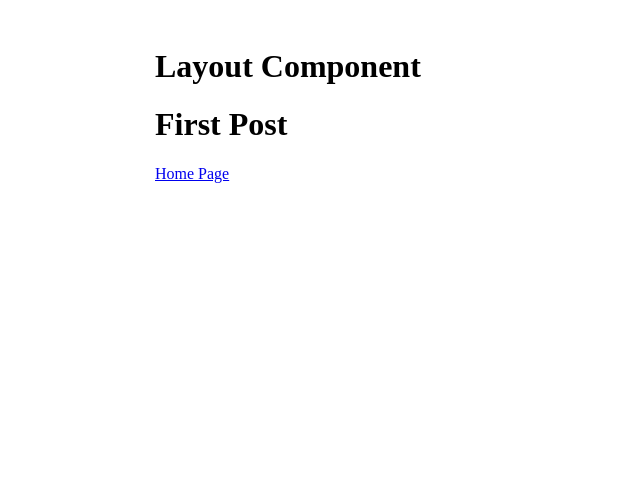
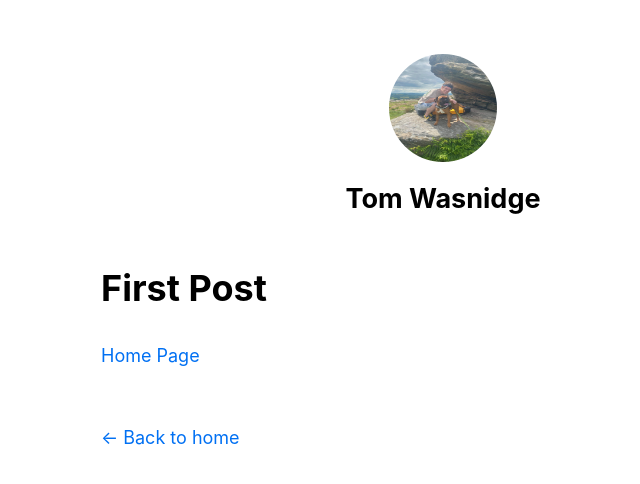
Before and after one commit to wozza0212/AnotherNextProject, a Next.js app: page /posts/new-post in a window 1280 px wide. Shown: the top 484 px of the page, without its empty margins (197-837 px from the left). Built offline with nearby package versions, Linux system fonts and the light colour scheme.

Commit message:
added global styles

```diff
--- a/components/layout.js
+++ b/components/layout.js
@@ -1,11 +1,70 @@
  import styles from './layout.module.css'
+ import Head from 'next/head';
+ import Link from 'next/link';
+ import Image from 'next/image';
+ import utilStyles from '../styles/utils.module.css';
 
- const Layout = ({children}) => {
+ const name = 'Tom Wasnidge';
+export const siteTitle = 'Next.js Sample Website';
+
+ const Layout = ({children, home}) => {
     return (
         <div className={styles.container}>
-            <h1>Layout Component</h1>
-            {children}
+      <Head>
+        <link rel="icon" href="/favicon.ico" />
+        <meta
+          name="description"
+          content="Learn how to build a personal website using Next.js"
+        />
+        <meta
+          property="og:image"
+          content={`https://og-image.vercel.app/${encodeURI(
+            siteTitle,
+          )}.png?theme=light&md=0&fontSize=75px&images=https%3A%2F%2Fassets.vercel.com%2Fimage%2Fupload%2Ffront%2Fassets%2Fdesign%2Fnextjs-black-logo.svg`}
+        />
+        <meta name="og:title" content={siteTitle} />
+        <meta name="twitter:card" content="summary_large_image" />
+      </Head>
+      <header className={styles.header}>
+        {home ? (
+          <>
+            <Image
+              priority
+              src="/images/profile-picture/profile_picture.JPG"
+              className={utilStyles.borderCircle}
+              height={144}
+              width={144}
+              alt=""
+            />
+            <h1 className={utilStyles.heading2Xl}>{name}</h1>
+          </>
+        ) : (
+          <>
+            <Link href="/">
+              <Image
+                priority
+                src="/images/profile-picture/profile_picture.JPG"
+                className={utilStyles.borderCircle}
+                height={108}
+                width={108}
+                alt=""
+              />
+            </Link>
+            <h2 className={utilStyles.headingLg}>
+              <Link href="/" className={utilStyles.colorInherit}>
+                {name}
+              </Link>
+            </h2>
+          </>
+        )}
+      </header>
+      <main>{children}</main>
+      {!home && (
+        <div className={styles.backToHome}>
+          <Link href="/">← Back to home</Link>
         </div>
+      )}
+    </div>
     )
  }
 
--- a/components/layout.module.css
+++ b/components/layout.module.css
@@ -1,5 +1,15 @@
 .container {
-    max-width: 36rem;
-    padding: 0 1rem;
-    margin: 3rem auto 6rem;
-  }
+  max-width: 40rem;
+  padding: 0 1rem;
+  margin: 3rem auto 6rem;
+}
+
+.header {
+  display: flex;
+  flex-direction: column;
+  align-items: center;
+}
+
+.backToHome {
+  margin: 3rem 0 0;
+}
--- /dev/null
+++ b/pages/_app.js
@@ -0,0 +1,7 @@
+import '../styles/global.css';
+
+const App = ({Component, pageProps}) => {
+    return <Component {...pageProps} />;
+}
+
+export default App;
--- /dev/null
+++ b/styles/global.css
@@ -0,0 +1,28 @@
+html,
+body {
+  padding: 0;
+  margin: 0;
+  font-family: -apple-system, BlinkMacSystemFont, Segoe UI, Roboto, Oxygen, Ubuntu,
+    Cantarell, Fira Sans, Droid Sans, Helvetica Neue, sans-serif;
+  line-height: 1.6;
+  font-size: 18px;
+
+}
+
+* {
+  box-sizing: border-box;
+}
+
+a {
+  color: #0070f3;
+  text-decoration: none;
+}
+
+a:hover {
+  text-decoration: underline;
+}
+
+img {
+  max-width: 100%;
+  display: block;
+}
--- a/styles/globals.css
+++ /dev/null
@@ -1,38 +0,0 @@
-html,
-body {
-  padding: 0;
-  margin: 0;
-  font-family: Inter, -apple-system, BlinkMacSystemFont, Segoe UI, Roboto,
-    Oxygen, Ubuntu, Cantarell, Fira Sans, Droid Sans, Helvetica Neue, sans-serif;
-}
-
-a {
-  color: inherit;
-  text-decoration: none;
-}
-
-* {
-  box-sizing: border-box;
-}
-
-img {
-  max-width: 100%;
-  height: auto;
-}
-
-h1,
-h2,
-p,
-ul {
-  margin: 0;
-}
-
-ul {
-  padding: 0;
-  list-style: none;
-}
-
-button {
-  padding: 0.5rem 1rem;
-  font-weight: bold;
-}
--- /dev/null
+++ b/styles/utils.module.css
@@ -0,0 +1,52 @@
+.heading2Xl {
+    font-size: 2.5rem;
+    line-height: 1.2;
+    font-weight: 800;
+    letter-spacing: -0.05rem;
+    margin: 1rem 0;
+  }
+
+  .headingXl {
+    font-size: 2rem;
+    line-height: 1.3;
+    font-weight: 800;
+    letter-spacing: -0.05rem;
+    margin: 1rem 0;
+  }
+
+  .headingLg {
+    font-size: 1.5rem;
+    line-height: 1.4;
+    margin: 1rem 0;
+  }
+
+  .headingMd {
+    font-size: 1.2rem;
+    line-height: 1.5;
+  }
+
+  .borderCircle {
+    border-radius: 9999px;
+  }
+
+  .colorInherit {
+    color: inherit;
+  }
+
+  .padding1px {
+    padding-top: 1px;
+  }
+
+  .list {
+    list-style: none;
+    padding: 0;
+    margin: 0;
+  }
+
+  .listItem {
+    margin: 0 0 1.25rem;
+  }
+
+  .lightText {
+    color: #666;
+  }
```
Also changed, not shown: pages/index.js (+12 -108 lines), public/images/profile-picture/profile_picture.JPG (renamed from public/profile-picture/profile_picture.JPG).
